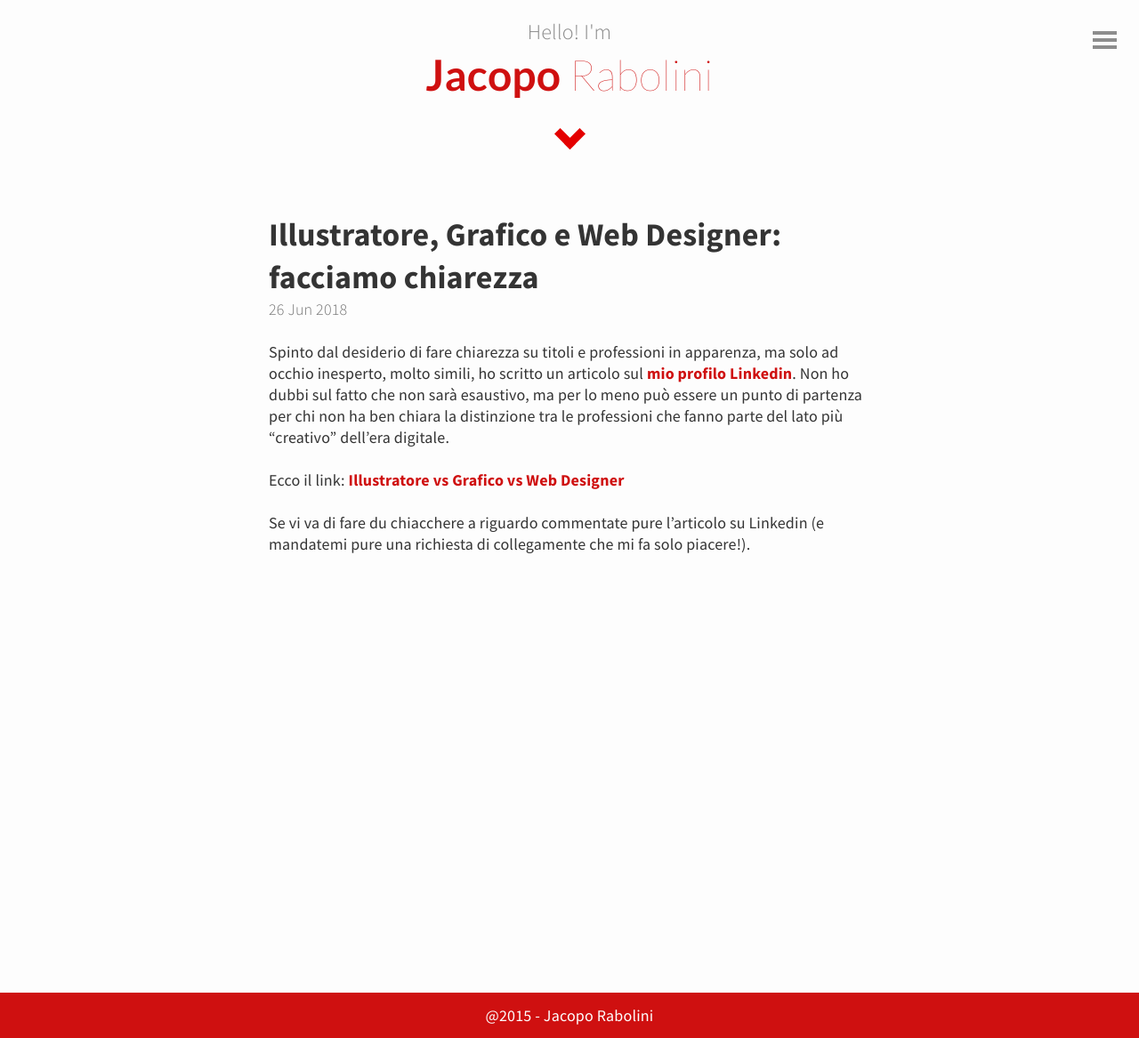
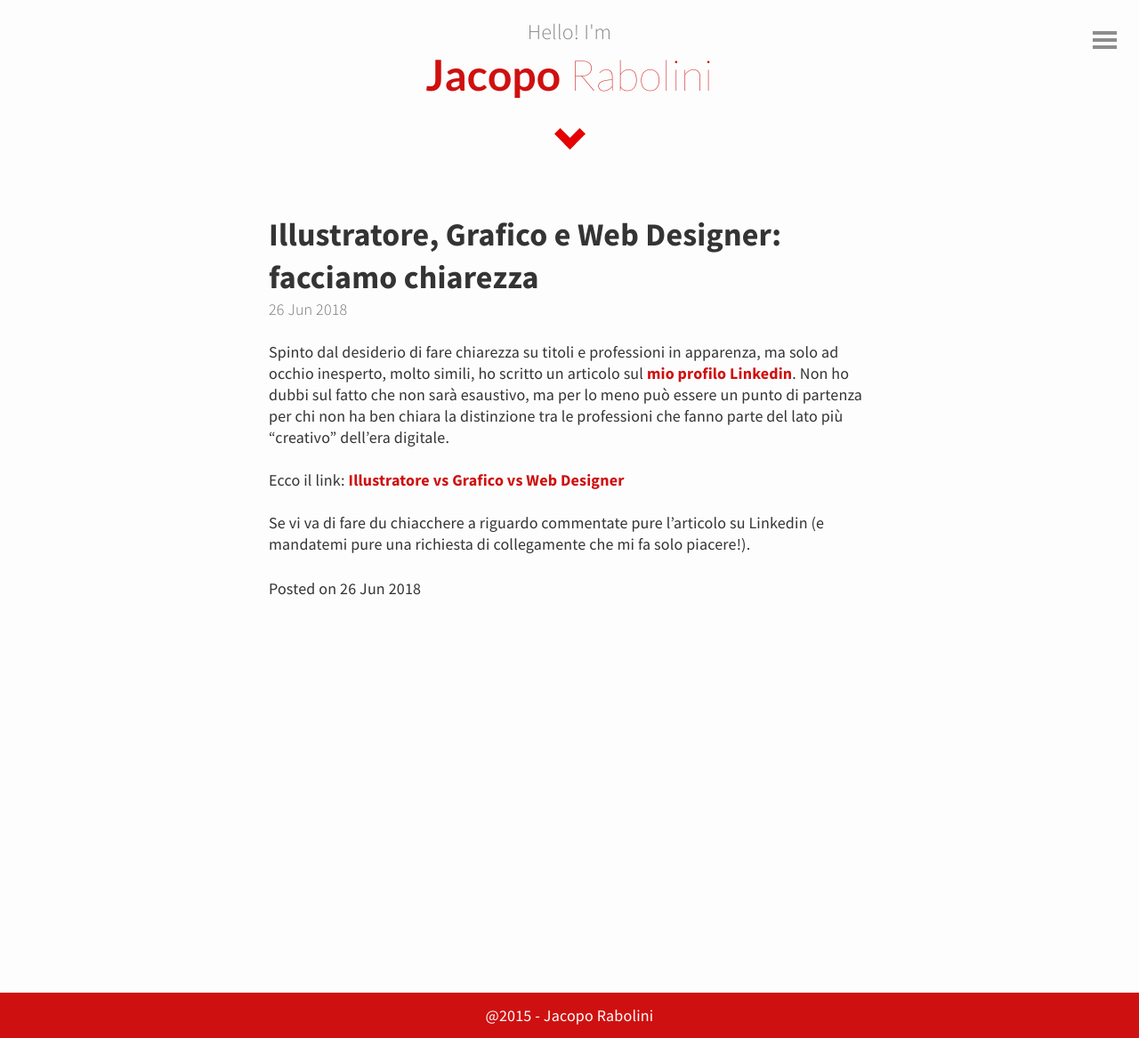
Before and after one commit to KingFelix/kingfelix.github.io, a Jekyll site: the page built from _posts/2018-06-26-un-po-di-chiarezza.md, in a window 1280 px wide. Shown: the whole page at 89% size. Built offline with Jekyll 4.4.1, drawn with Linux system fonts in a browser that asks for light colours.

Commit message:
Update post.html

```diff
--- a/_layouts/post.html
+++ b/_layouts/post.html
@@ -9,4 +9,7 @@ layout: default
 		{{ content }}
 
 	</div>
+	<div class=”postmetadata”>
+		Posted on <span class=”updated”>{{ page.date | date_to_string }}</span>
+	</div>
 </article>
```
